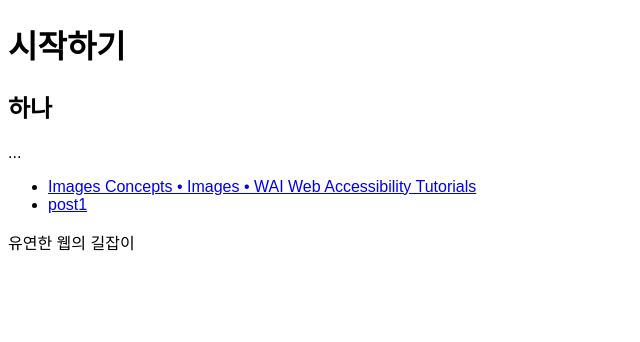
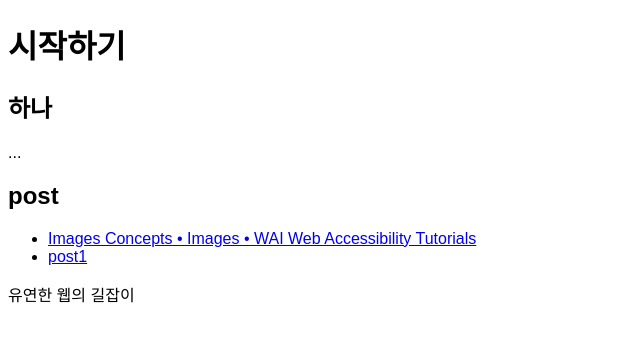
Before and after one commit to ionic2002/ionic2002.github.io, a Jekyll site: the page built from index.html, in a window 1280 px wide. Shown: the top 342 px of the page, without its empty margins (0-640 px from the left). Built offline with Jekyll 4.4.1, drawn with Linux system fonts in a browser that asks for light colours; the list of posts is cut into pages by our own code.

Commit message:
Update index.html

```diff
--- a/index.html
+++ b/index.html
@@ -3,7 +3,7 @@ layout: index
 title: html5
 ---
 
-
+<h2>post</h2>
 <ul>
 	{% for post in site.posts %}
 		<li>
```
